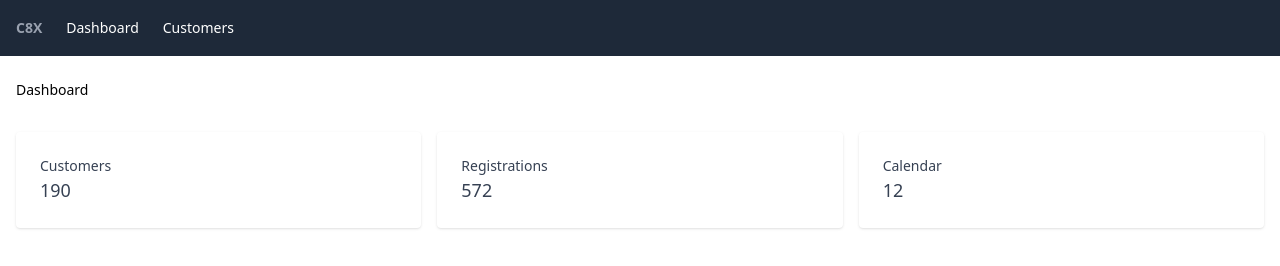
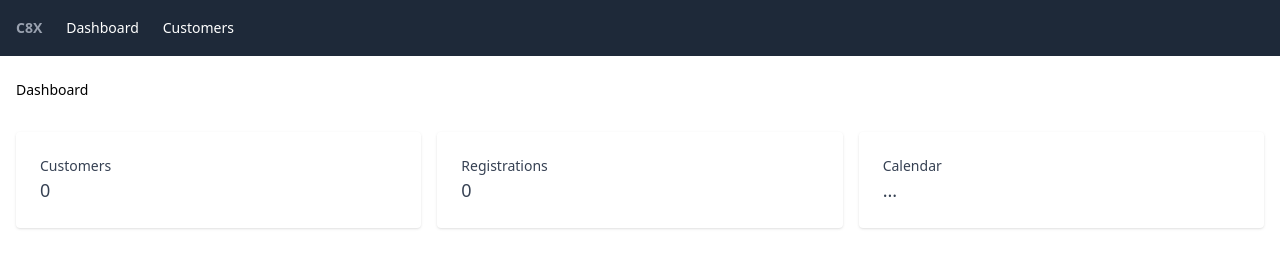
Before and after one commit to k33n8nc/nuxt4-firebase-spa, a Nuxt app: page / in a window 1280 px wide. Shown: the top 266 px of the page. Built offline with nearby package versions, Linux system fonts and the light colour scheme; no server answers; the database is empty.

Commit message:
Update dashboard with actual counts from collections

```diff
--- a/app/pages/index.vue
+++ b/app/pages/index.vue
@@ -3,27 +3,29 @@
     <NuxtLink to="/customers" class="shadow rounded">
       <div class="p-6 text-sm text-gray-700">
         <p class="text-sm font-medium">Customers</p>
-        <p class="text-lg">190</p>
+        <p class="text-lg">{{ loading ? '...' : customersCount }}</p>
       </div>
     </NuxtLink>
 
     <NuxtLink to="/registrations" class="shadow rounded">
       <div class="p-6 text-sm text-gray-700">
         <p class="text-sm font-medium">Registrations</p>
-        <p class="text-lg">572</p>
+        <p class="text-lg">{{ loading ? '...' : registrationsCount }}</p>
       </div>
     </NuxtLink>
 
     <NuxtLink to="/calendar" class="shadow rounded">
       <div class="p-6 text-sm text-gray-700">
         <p class="text-sm font-medium">Calendar</p>
-        <p class="text-lg">12</p>
+        <p class="text-lg">...</p>
       </div>
     </NuxtLink>
   </div>
 </template>
 
 <script setup lang="ts">
+import { storeToRefs } from 'pinia';
+import { useDashboardStore } from '~/stores/dashboardStore';
 import { useBreadcrumbs } from '~/composables/useBreadcrumbs';
 
 definePageMeta({
@@ -35,4 +37,8 @@ const { setBreadcrumbs } = useBreadcrumbs();
 setBreadcrumbs([
   { text: 'Dashboard'},
 ]);
+
+const dashboardStore = useDashboardStore();
+const { customersCount, registrationsCount, loading } = storeToRefs(dashboardStore);
+await dashboardStore.fetchCounts();
 </script>
--- /dev/null
+++ b/app/stores/dashboardStore.ts
@@ -0,0 +1,41 @@
+import { defineStore } from 'pinia';
+import { collection, getCountFromServer, collectionGroup } from 'firebase/firestore';
+import { useNuxtApp } from '#app';
+
+export const useDashboardStore = defineStore('dashboardStore', {
+    state: () => ({
+        customersCount: 0,
+        registrationsCount: 0,
+        loading: true,
+    }),
+
+    actions: {
+        _getDB() {
+            // This helper ensures we use the initialized Firestore instance from the Nuxt plugin
+            const { $firestore } = useNuxtApp();
+            return $firestore;
+        },
+
+        async fetchCounts() {
+            this.loading = true;
+            try {
+                const db = this._getDB();
+
+                // Use Promise.all to fetch counts concurrently for better performance
+                const [customersSnap, registrationsSnap] = await Promise.all([
+                    getCountFromServer(collection(db, 'customers')),
+                    getCountFromServer(collectionGroup(db, 'registrations'))
+                ]);
+
+                this.customersCount = customersSnap.data().count;
+                this.registrationsCount = registrationsSnap.data().count;
+            } catch (error) {
+                console.error("Error fetching dashboard counts:", error);
+                this.customersCount = 0;
+                this.registrationsCount = 0;
+            } finally {
+                this.loading = false;
+            }
+        }
+    },
+});
```
